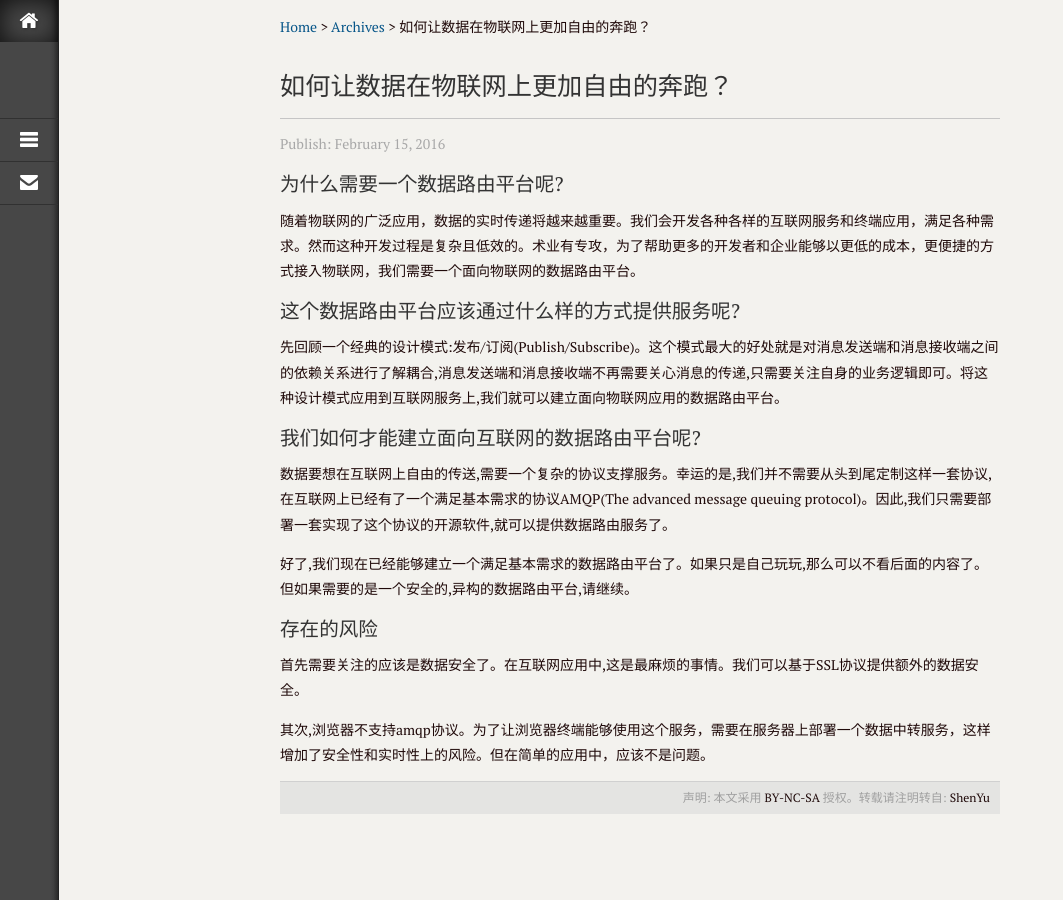
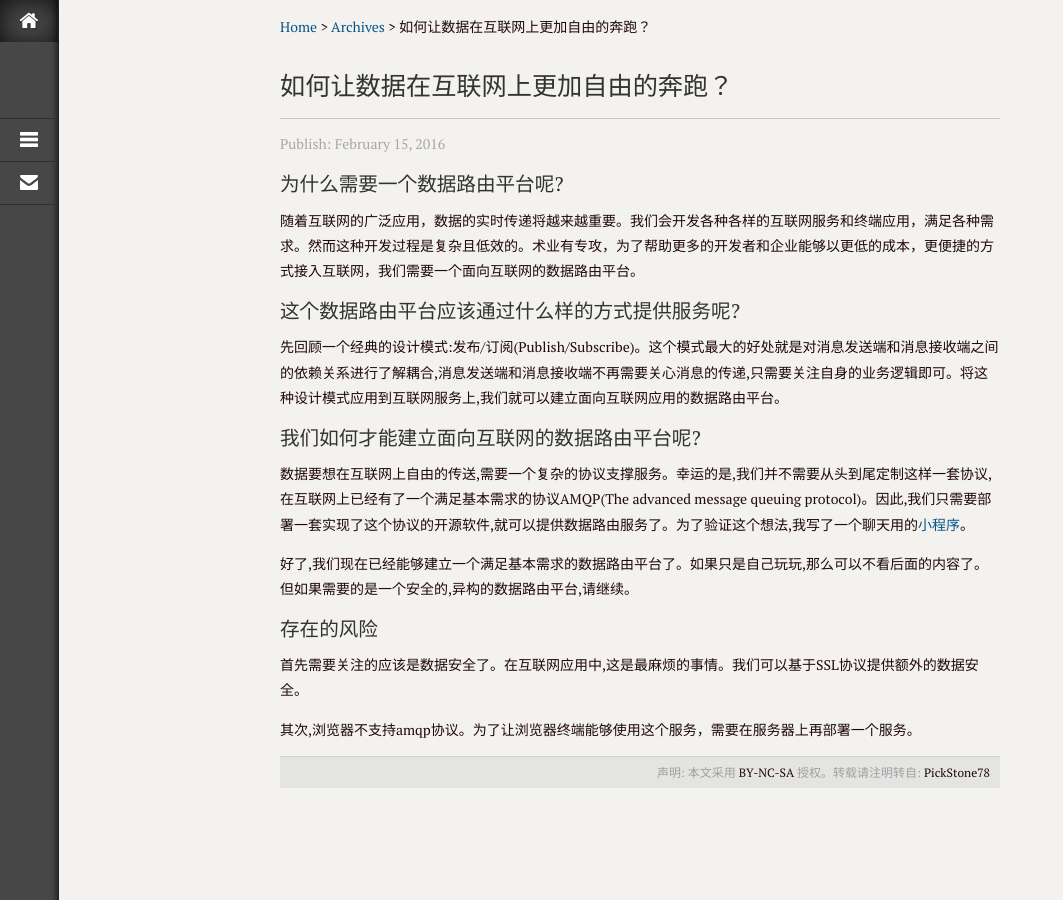
Before and after one commit to PickStone78/PickStone78.github.io, a Jekyll site: the page built from _posts/2016-02-15-publish-subscribe.md, in a window 1280 px wide. Shown: the whole page, without its empty margins (0-1063 px from the left). Built offline with Jekyll 4.4.1, drawn with Linux system fonts in a browser that asks for light colours.

Commit message:
修改了发布订阅日志

```diff
--- a/_config.yml
+++ b/_config.yml
@@ -71,4 +71,4 @@ page:
     last: false
 
 author:
-  name: ShenYu
+  name: PickStone78
--- a/_posts/2016-02-15-publish-subscribe.md
+++ b/_posts/2016-02-15-publish-subscribe.md
@@ -1,20 +1,20 @@
 ---
 layout: post
-title:  "如何让数据在物联网上更加自由的奔跑？"
+title:  如何让数据在互联网上更加自由的奔跑？
 date:   2016-02-15
 categories: 数据路由
 ---
 ### 为什么需要一个数据路由平台呢?
 
-随着物联网的广泛应用，数据的实时传递将越来越重要。我们会开发各种各样的互联网服务和终端应用，满足各种需求。然而这种开发过程是复杂且低效的。术业有专攻，为了帮助更多的开发者和企业能够以更低的成本，更便捷的方式接入物联网，我们需要一个面向物联网的数据路由平台。
+随着互联网的广泛应用，数据的实时传递将越来越重要。我们会开发各种各样的互联网服务和终端应用，满足各种需求。然而这种开发过程是复杂且低效的。术业有专攻，为了帮助更多的开发者和企业能够以更低的成本，更便捷的方式接入互联网，我们需要一个面向互联网的数据路由平台。
 
 ### 这个数据路由平台应该通过什么样的方式提供服务呢?
 
-先回顾一个经典的设计模式:发布/订阅(Publish/Subscribe)。这个模式最大的好处就是对消息发送端和消息接收端之间的依赖关系进行了解耦合,消息发送端和消息接收端不再需要关心消息的传递,只需要关注自身的业务逻辑即可。将这种设计模式应用到互联网服务上,我们就可以建立面向物联网应用的数据路由平台。
+先回顾一个经典的设计模式:发布/订阅(Publish/Subscribe)。这个模式最大的好处就是对消息发送端和消息接收端之间的依赖关系进行了解耦合,消息发送端和消息接收端不再需要关心消息的传递,只需要关注自身的业务逻辑即可。将这种设计模式应用到互联网服务上,我们就可以建立面向互联网应用的数据路由平台。
 
 ### 我们如何才能建立面向互联网的数据路由平台呢?
 
-数据要想在互联网上自由的传送,需要一个复杂的协议支撑服务。幸运的是,我们并不需要从头到尾定制这样一套协议,在互联网上已经有了一个满足基本需求的协议AMQP(The advanced message queuing protocol)。因此,我们只需要部署一套实现了这个协议的开源软件,就可以提供数据路由服务了。
+数据要想在互联网上自由的传送,需要一个复杂的协议支撑服务。幸运的是,我们并不需要从头到尾定制这样一套协议,在互联网上已经有了一个满足基本需求的协议AMQP(The advanced message queuing protocol)。因此,我们只需要部署一套实现了这个协议的开源软件,就可以提供数据路由服务了。为了验证这个想法,我写了一个聊天用的[小程序](https://github.com/PickStone78/chat-demo)。
 
 好了,我们现在已经能够建立一个满足基本需求的数据路由平台了。如果只是自己玩玩,那么可以不看后面的内容了。但如果需要的是一个安全的,异构的数据路由平台,请继续。
 
@@ -22,4 +22,4 @@ categories: 数据路由
 
 首先需要关注的应该是数据安全了。在互联网应用中,这是最麻烦的事情。我们可以基于SSL协议提供额外的数据安全。
 
-其次,浏览器不支持amqp协议。为了让浏览器终端能够使用这个服务，需要在服务器上部署一个数据中转服务，这样增加了安全性和实时性上的风险。但在简单的应用中，应该不是问题。
+其次,浏览器不支持amqp协议。为了让浏览器终端能够使用这个服务，需要在服务器上再部署一个服务。
```
